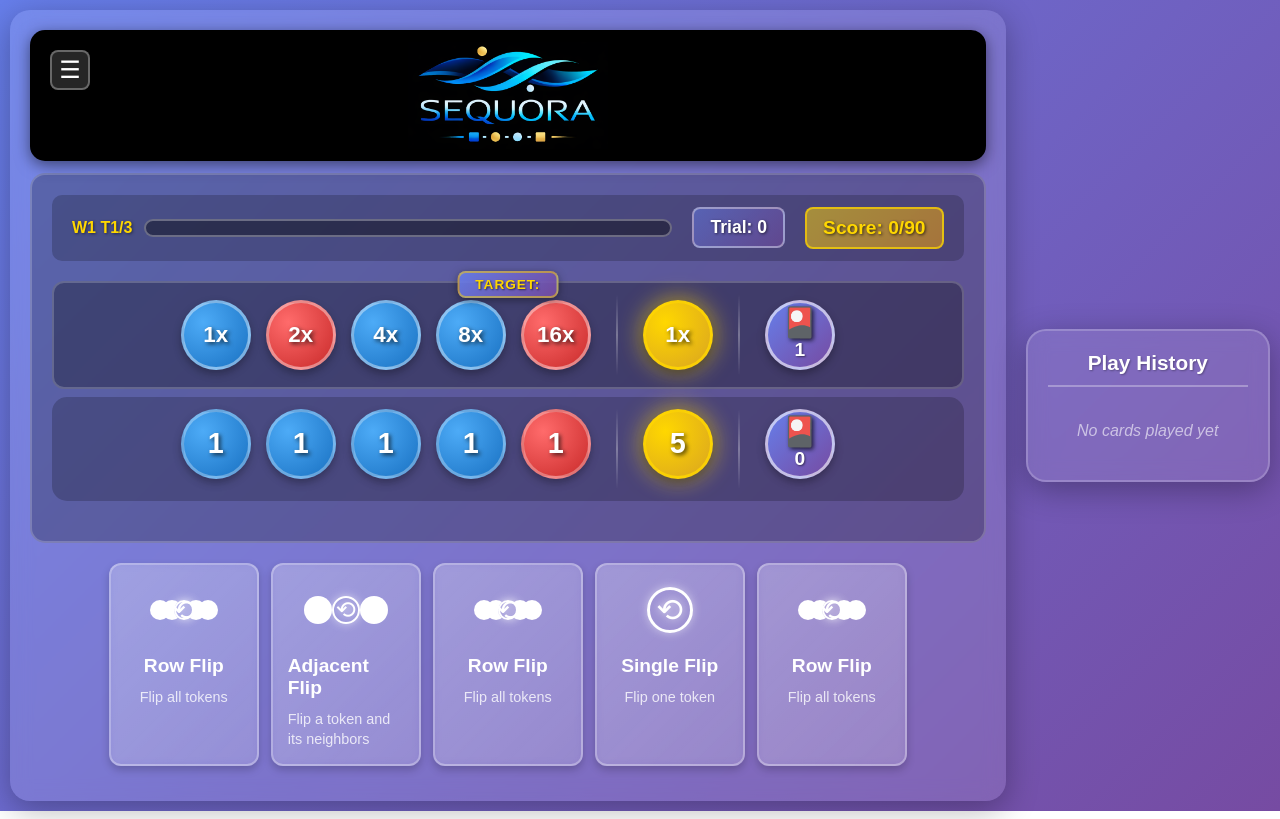
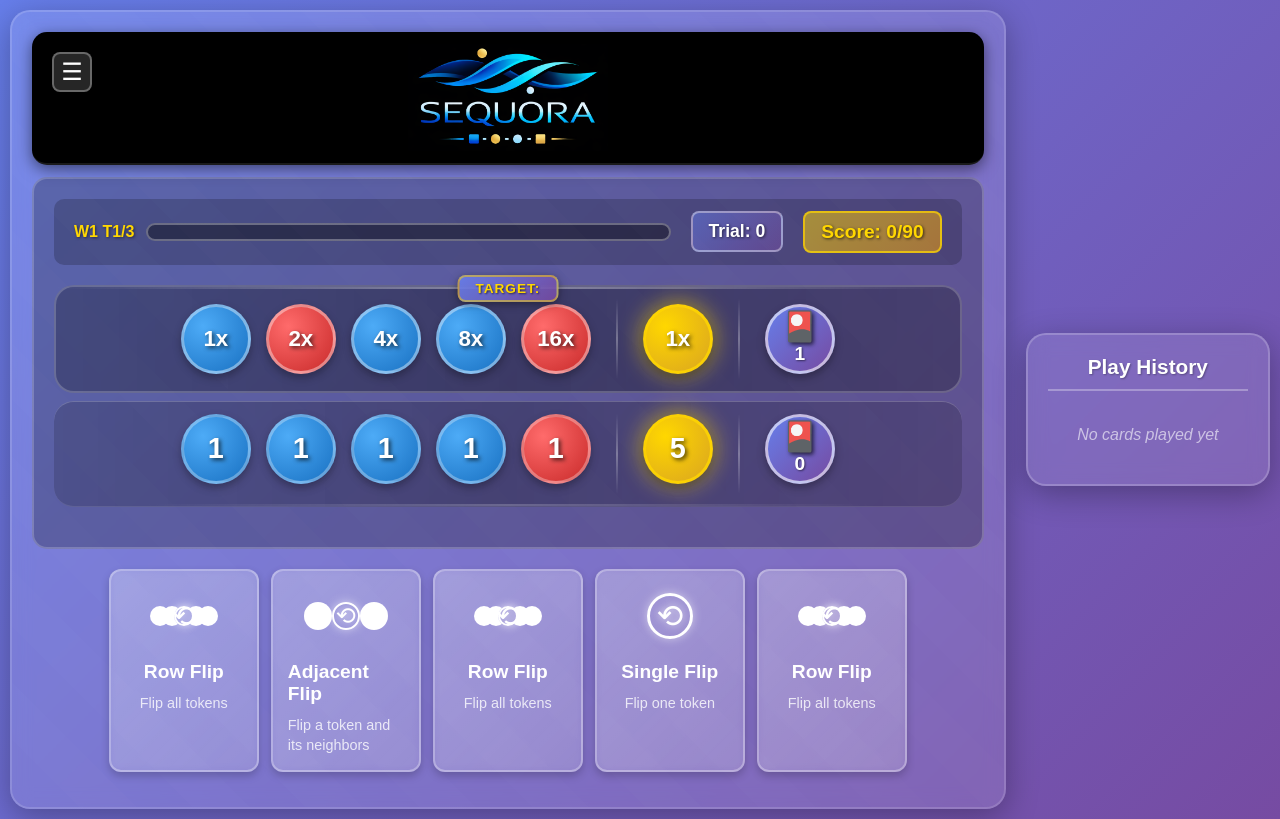
Before and after one commit to mikebranstein/sequora, a website built with webpack: page public/index.html in a window 1280 px wide. Both pictures are taken after a click on the button "START GAME". Built offline with nearby package versions, Linux system fonts and the light colour scheme.

Commit message:
update: game style

```diff
--- a/public/styles/main.css
+++ b/public/styles/main.css
@@ -33,6 +33,8 @@ h1 {
     border-radius: 15px;
     box-shadow: 0 4px 15px rgba(0, 0, 0, 0.5);
     position: relative;
+    border-bottom: 2px solid rgba(255, 255, 255, 0.1);
+}
 }
 
 .game-header.white-theme {
@@ -71,8 +73,29 @@ h1 {
     border-radius: 20px;
     backdrop-filter: blur(10px);
     box-shadow: 0 8px 32px rgba(0, 0, 0, 0.3);
+    border: 2px solid rgba(255, 255, 255, 0.15);
     max-width: 1100px;
     width: 100%;
+    position: relative;
+    overflow: hidden;
+}
+
+#game-container::before {
+    content: '';
+    position: absolute;
+    top: -50%;
+    left: -50%;
+    width: 200%;
+    height: 200%;
+    background: repeating-linear-gradient(
+        45deg,
+        transparent,
+        transparent 40px,
+        rgba(255, 255, 255, 0.02) 40px,
+        rgba(255, 255, 255, 0.02) 80px
+    );
+    pointer-events: none;
+    opacity: 0.5;
 }
 
 #game-container.hidden {
@@ -231,10 +254,25 @@ h1 {
     gap: 15px;
     margin-bottom: 8px;
     padding: 12px;
-    background-color: rgba(0, 0, 0, 0.3);
-    border-radius: 12px;
+    background: linear-gradient(to right, rgba(0, 0, 0, 0.25), rgba(0, 0, 0, 0.35), rgba(0, 0, 0, 0.25));
+    border-radius: 20px;
     border: 2px solid rgba(255, 255, 255, 0.2);
     position: relative;
+}
+
+.target-container::before {
+    content: '';
+    position: absolute;
+    top: 0;
+    left: 0;
+    right: 0;
+    height: 2px;
+    background: linear-gradient(90deg,
+        transparent,
+        rgba(255, 255, 255, 0.4) 50%,
+        transparent
+    );
+    border-radius: 20px 20px 0 0;
 }
 
 .target-label {
@@ -342,8 +380,26 @@ h1 {
     gap: 15px;
     margin-bottom: 20px;
     padding: 12px;
-    background-color: rgba(0, 0, 0, 0.2);
-    border-radius: 15px;
+    background: linear-gradient(to right, rgba(0, 0, 0, 0.15), rgba(0, 0, 0, 0.25), rgba(0, 0, 0, 0.15));
+    border-radius: 20px;
+    border-top: 1px solid rgba(255, 255, 255, 0.2);
+    border-bottom: 1px solid rgba(255, 255, 255, 0.1);
+    position: relative;
+}
+
+.tokens-container::after {
+    content: '';
+    position: absolute;
+    bottom: 0;
+    left: 10%;
+    right: 10%;
+    height: 2px;
+    background: linear-gradient(90deg,
+        transparent,
+        rgba(255, 255, 255, 0.2) 50%,
+        transparent
+    );
+    border-radius: 0 0 20px 20px;
 }
 
 .token-wrapper {
--- a/src/client/styles/main.css
+++ b/src/client/styles/main.css
@@ -33,6 +33,8 @@ h1 {
     border-radius: 15px;
     box-shadow: 0 4px 15px rgba(0, 0, 0, 0.5);
     position: relative;
+    border-bottom: 2px solid rgba(255, 255, 255, 0.1);
+}
 }
 
 .game-header.white-theme {
@@ -71,8 +73,29 @@ h1 {
     border-radius: 20px;
     backdrop-filter: blur(10px);
     box-shadow: 0 8px 32px rgba(0, 0, 0, 0.3);
+    border: 2px solid rgba(255, 255, 255, 0.15);
     max-width: 1100px;
     width: 100%;
+    position: relative;
+    overflow: hidden;
+}
+
+#game-container::before {
+    content: '';
+    position: absolute;
+    top: -50%;
+    left: -50%;
+    width: 200%;
+    height: 200%;
+    background: repeating-linear-gradient(
+        45deg,
+        transparent,
+        transparent 40px,
+        rgba(255, 255, 255, 0.02) 40px,
+        rgba(255, 255, 255, 0.02) 80px
+    );
+    pointer-events: none;
+    opacity: 0.5;
 }
 
 #game-container.hidden {
@@ -231,10 +254,25 @@ h1 {
     gap: 15px;
     margin-bottom: 8px;
     padding: 12px;
-    background-color: rgba(0, 0, 0, 0.3);
-    border-radius: 12px;
+    background: linear-gradient(to right, rgba(0, 0, 0, 0.25), rgba(0, 0, 0, 0.35), rgba(0, 0, 0, 0.25));
+    border-radius: 20px;
     border: 2px solid rgba(255, 255, 255, 0.2);
     position: relative;
+}
+
+.target-container::before {
+    content: '';
+    position: absolute;
+    top: 0;
+    left: 0;
+    right: 0;
+    height: 2px;
+    background: linear-gradient(90deg,
+        transparent,
+        rgba(255, 255, 255, 0.4) 50%,
+        transparent
+    );
+    border-radius: 20px 20px 0 0;
 }
 
 .target-label {
@@ -342,8 +380,26 @@ h1 {
     gap: 15px;
     margin-bottom: 20px;
     padding: 12px;
-    background-color: rgba(0, 0, 0, 0.2);
-    border-radius: 15px;
+    background: linear-gradient(to right, rgba(0, 0, 0, 0.15), rgba(0, 0, 0, 0.25), rgba(0, 0, 0, 0.15));
+    border-radius: 20px;
+    border-top: 1px solid rgba(255, 255, 255, 0.2);
+    border-bottom: 1px solid rgba(255, 255, 255, 0.1);
+    position: relative;
+}
+
+.tokens-container::after {
+    content: '';
+    position: absolute;
+    bottom: 0;
+    left: 10%;
+    right: 10%;
+    height: 2px;
+    background: linear-gradient(90deg,
+        transparent,
+        rgba(255, 255, 255, 0.2) 50%,
+        transparent
+    );
+    border-radius: 0 0 20px 20px;
 }
 
 .token-wrapper {
```
